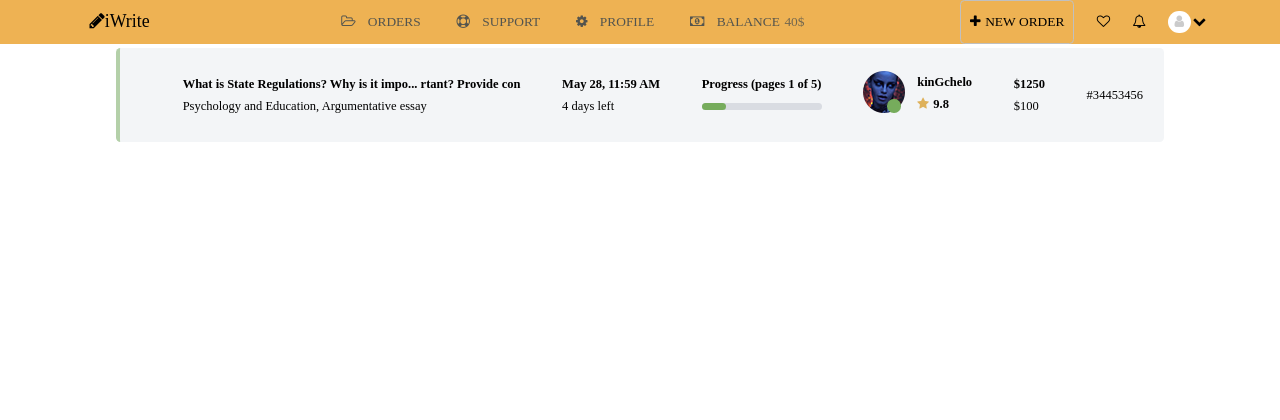
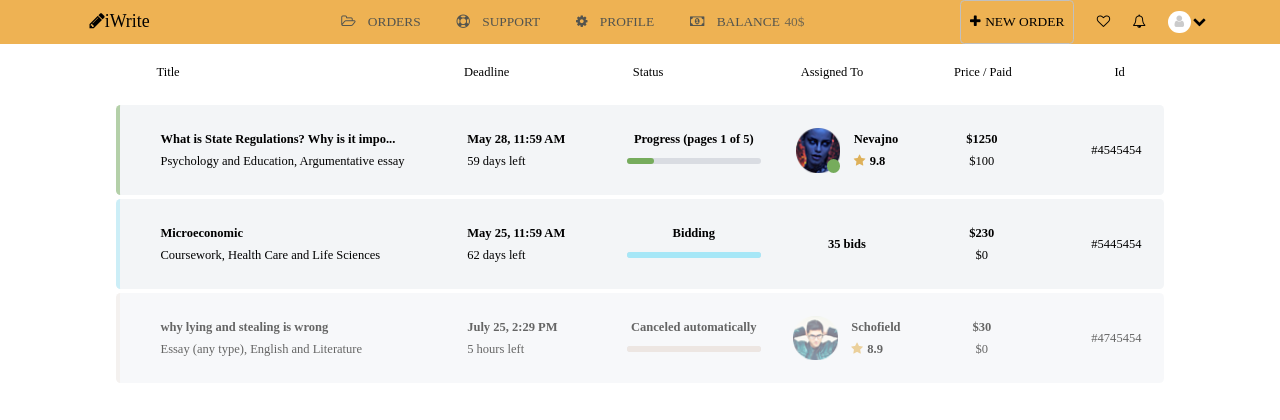
Before and after one commit to boxior/site-orders, a website: page app/index.html in a window 1280 px wide. Drawn offline with nearby package versions, Linux system fonts and the light colour scheme.

Commit message:
added js

```diff
--- /dev/null
+++ b/app/data.json
@@ -0,0 +1,52 @@
+[
+    {
+        "title" : "What is State Regulations? Why is it important? Provide concrete examples. ",
+        "cat" : "Psychology and Education, Argumentative essay",
+        "deadline" : "May 28, 11:59 AM",
+        "status" : "progress",
+        "steps" : "5",
+        "currentStep" : "1",
+        "bids" : "35",
+        "name" : "Nevajno",
+        "rate" : "9.8",
+        "icon" : "img/user_1.png",
+        "log" : "online",
+        "price" : "$1250",
+        "paid" : "$100",
+        "id" : "#4545454"
+    },
+
+    {
+        "title" : "Microeconomic",
+        "cat" : "Coursework, Health Care and Life Sciences",
+        "deadline" : "May 25, 11:59 AM",
+        "status" : "bidding",
+        "steps" : "1",
+        "currentStep" : "1",
+        "bids" : "35",
+        "name" : "",
+        "rate" : "",
+        "icon" : "",
+        "log" : "",
+        "price" : "$230",
+        "paid" : "$0",
+        "id" : "#5445454"
+    },
+
+    {
+        "title" : "why lying and stealing is wrong ",
+        "cat" : "Essay (any type), English and Literature",
+        "deadline" : "July 25, 2:29 PM",
+        "status" : "canceled automatically",
+        "steps" : "1",
+        "currentStep" : "1",
+        "bids" : "35",
+        "name" : "Schofield",
+        "rate" : "8.9",
+        "icon" : "img/user_2.png",
+        "log" : "offline",
+        "price" : "$30",
+        "paid" : "$0",
+        "id" : "#4745454"
+    }
+]
--- a/app/index.html
+++ b/app/index.html
@@ -59,66 +59,66 @@
         </div>
       </header>
 <!-- Header end -->
-    <div class="container">
+<div class="container">
 
-        <div class="order">
+    <div class="content-header">
+      <div>title</div>
+      <div>deadline</div>
+      <div>status</div>
+      <div>assigned to</div>
+      <div>price / paid</div>
+      <div>id</div>
+    </div>
+
+    <div class="content">
+
+        <div class="order" id="order-template" style="display: none;">
            <div class="order__item">
-
-           </div>
-           <div class="order__item">
-             <div class="order__title">What is State Regulations? Why is it impo... rtant? Provide con</div>
-             <div class="order__cat">Psychology and Education, Argumentative essay </div>
+             <div class="order__title"></div>
+             <div class="order__cat"></div>
            </div>
 
            <div class="order__item">
-             <div class="order__deadline">May 28, 11:59 AM</div>
-             <div class="order__status-dedline">4 days left</div>
+             <div class="order__deadline"></div>
+             <div class="order__timeleft"></div>
            </div>
 
            <div class="order__item">
-             <div class="order__steps">Progress (pages 1 of 5)</div>
+             <div class="order__status"></div>
              <div class="order__currentStep">
-               <span class="order__currentStep--1"></span>
-               <span class="order__currentStep--2"></span>
-               <span class="order__currentStep--3"></span>
-               <span class="order__currentStep--4"></span>
-               <span class="order__currentStep--5"></span>
+                <div class="status-bar__inner"></div>
              </div>
            </div>
 
            <div class="order__item">
-           <div class="order__assigned">
-             <div class="order__icon">
-                <img src="img/user_1.png" alt="user">
-                 <span class="order__status"></span>
+             <div class="order__assigned">
+               <div class="order__icon">
+                <span class="order__log" style="display: none"></span>
+               </div>
+              <div class="order__about-user">
+                <div class="order__name"></div>
+                <div class="order__star-rate">
+                  <i class="fa fa-star star" aria-hidden="true"></i>
+                  <div class="order__rate"></div>
+                </div>
+              </div>
              </div>
-
-            <div class="order__about-user">
-              <div class="order__name">kinGchelo</div>
-             <div class="order__rate"><i class="fa fa-star star" aria-hidden="true"></i>9.8</div>
-            </div>
-
-           </div>
            </div>
 
            <div class="order__item">
-             <div class="order__price">$1250</div>
-             <div class="order__paid">$100</div>
+             <div class="order__price"></div>
+             <div class="order__paid"></div>
            </div>
 
            <div class="order__item">
-             <div class="order__id">#34453456</div>
+             <div class="order__id"></div>
            </div>
          </div>
 
-
-
     </div>
-
-    <script src="https://ajax.googleapis.com/ajax/libs/jquery/1.12.4/jquery.min.js"></script>
-    <script src="js/scroll.js"></script>
-    <script src="js/bootstrap.js"></script>
-
+</div>
+    <script src="//ajax.googleapis.com/ajax/libs/jquery/1.9.1/jquery.min.js"></script>
+    <script src="main.js"></script>
 
   </body>
 </html>
--- a/data.json
+++ b/app/js/data.json
@@ -20,7 +20,7 @@
     {
         "title" : "why lying and stealing is wrong ",
         "cat" : "Essay (any type), English and Literature",
-        "deadline" : "Jul 02 at 14:29 PM",
+        "deadline" : "Jul 02 at 2:29 PM",
         "status" : "Canceled automatically",
         "steps" : "1",
         "currentStep" : "1",
--- /dev/null
+++ b/app/js/main.js
@@ -0,0 +1,63 @@
+$(function () {
+  app.init();
+});
+
+var app = {
+  orders: [],
+  fields: ['title', 'category', 'deadline', 'status'],
+  templateId: '#order-template',
+  url: 'data.json',
+  init: getOrders,
+}
+
+function getOrders() {
+  $.getJSON(this.url, function (data) {
+    app.orders = data.slice();
+    parseOrders();
+  });
+}
+
+console.log(this.url);
+
+function parseOrders() {
+  app.orders.forEach(function(element){
+    buildOrder(element);
+  });
+}
+
+function buildOrder(element) {
+  var order = $(app.templateId)
+      .clone()
+      .removeAttr('id')
+      .css('display', 'block')
+      .addClass('order--status_' + element.status);
+  var statusBarWidth = element.currentStep / element.steps * 100 + '%';
+
+  app.fields.forEach(function(field){
+    order.find('.order__' + field).html(element[field]);
+  });
+
+  order.find('.order__timeleft').html(getTimeLeft(element.deadline));
+
+  // build status-bar
+  order.find('.status-bar__inner').css({'width': statusBarWidth})
+
+  order.appendTo('.tasksbody');
+}
+
+function getTimeLeft(deadline) {
+  var currentDate = new Date();
+  var deadlineDate = new Date(deadline + ' ' + currentDate.getFullYear());
+  var diffDate = (deadlineDate - currentDate) / (24 * 3600 * 1000);
+  var diffResult = '';
+
+  // console.log(deadlineDate);
+
+  if (diffDate > 1) {
+    diffResult = Math.floor(diffDate) + ' days';
+  } else {
+    diffResult = Math.floor(diffDate* 24)  + ' hours'
+  }
+
+  return diffResult + ' left';
+}
--- /dev/null
+++ b/app/main.js
@@ -0,0 +1,77 @@
+'use strict';
+
+$(function () {
+  app.init();
+});
+
+var app = {
+  orders: [],
+  fields: ['title', 'cat', 'deadline', 'status', 'name', 'id', 'paid', 'price', 'rate', 'bids'],
+  templateId: '#order-template',
+  url: 'data.json',
+  init: getOrders,
+}
+
+function getOrders() {
+  $.getJSON(this.url, function (data) {
+    app.orders = data.slice();
+    parseOrders();
+  });
+}
+
+function parseOrders() {
+  app.orders.forEach(function(e){
+    buildOrder(e);
+  });
+}
+
+function buildOrder(e) {
+  var order = $(app.templateId)
+      .clone()
+      .removeAttr('id')
+      .css('display', 'flex')
+      .addClass('order__' + e.status);
+console.log(order);
+
+  var statusBarWidth = e.currentStep / e.steps * 100 + '%';
+
+  app.fields.forEach(function(field){
+    order.find('.order__' + field).html(e[field]);
+  });
+
+  if(e.title.length > 41) {
+    order.find('.order__title').html(e.title.slice(0,41) + '...');
+  }
+
+  if(e.status === 'progress') {
+    order.find('.order__status').html(e.status + " (pages " + e.currentStep + " of " + e.steps + ")");
+    order.find('.order__log').css('display', 'block');
+  }
+
+  if(e.status === 'bidding') {
+    order.find('.order__assigned').html(e.bids + ' bids');
+  } else {
+    order.find('.order__icon').css({"background-image" : "url('" + e.icon + "')"});
+  }
+
+  order.find('.order__timeleft').html(getTimeLeft(e.deadline));
+
+  order.find('.status-bar__inner').css({'width': statusBarWidth})
+
+  order.appendTo('.content');
+}
+
+function getTimeLeft(deadline) {
+  var currentDate = new Date();
+  var deadlineDate = new Date(deadline + ' ' + currentDate.getFullYear());
+  var diffDate = (deadlineDate - currentDate) / (24 * 3600 * 1000);
+  var diffResult = '';
+
+  if (Math.abs(diffDate) > 1) {
+    diffResult = Math.abs(Math.floor(diffDate)) + ' days';
+  } else {
+    diffResult = Math.abs(Math.floor(diffDate * 24))  + ' hours'
+  }
+
+  return diffResult + ' left';
+}
--- a/app/sass/_media.sass
+++ b/app/sass/_media.sass
@@ -1,3 +1,3 @@
-@media only screen and (min-width: 768px)
+@media only screen and (min-width: 300px)
 	html
 		font-size: 0.6987vw
--- a/app/sass/style.sass
+++ b/app/sass/style.sass
@@ -3,6 +3,8 @@
 @import "libs"
 
 *
+	margin: 0
+	padding: 0
 	box-sizing: border-box
 
 html, body
@@ -12,7 +14,7 @@ html, body
 html
 	font-size: 10px
 	line-height: 1
-	min-width: 300px
+	min-width: 768px
 
 p, a, .link
 	font-size: 1rem
@@ -33,10 +35,38 @@ h6
 h1, h2, h3, h4, h6
 	text-transform: uppercase
 	font-weight: bold
-
 .container
 	margin: 0 10rem
 	padding: 0 3rem
+
+.content-header
+	padding: 2.5rem 2.5rem 2.5rem 4.5rem
+	display: block
+	font-size: 1.4rem
+	text-transform: capitalize
+	div
+		display: inline-block
+		&:first-child
+			width: 30%
+		&:nth-child(2)
+			padding-left: 1rem
+			width: 15%
+		&:nth-child(3)
+			margin-left: 3rem
+			margin-right: 13rem
+		&:nth-child(4)
+			padding-left: 2rem
+			width: 15%
+		&:nth-child(5)
+			text-align: center
+			width: 10%
+		&:nth-child(6)
+			padding-right: 1rem
+			width: 10%
+			text-align: right
+
+
+.content
 
 
 header
@@ -129,87 +159,112 @@ header
 
 .order
 	display: flex
-	justify-content: space-around
+	justify-content: space-between
 	align-items: center
 	margin: .5rem 0
-	padding: 2.5rem 0
+	padding: 2.5rem 2.5rem 2.5rem 4.5rem
 	border-radius: .5rem
 	border-left: .5rem solid #b4d0a9
 	background: #f3f5f7
 	font-size: 1.4rem
 	line-height: 2.5rem
 
+
 	&__item
+		&:first-child
+			width: 30%
+		&:nth-child(2)
+			width: 15%
+		&:nth-child(3)
+			// width: 15%
+		&:nth-child(4)
+			text-align: center
+			width: 15%
+		&:nth-child(5)
+			text-align: center
+			width: 10%
+		&:nth-child(6)
+			width: 10%
+			text-align: right
 		div:first-child
 			font-weight: bold
 
 	&__title
 
-	&__cat
+	&__category
 
 	&__deadline
 
-	&__status
-		display: inline-block
+	&__log
+		position: absolute
 		width: 1.5rem
 		height: 1.5rem
 		background: #76ac5c
 		border-radius: 50%
-		margin-left: -2rem
-		// outline: .5rem
-		// outline-color: white
+		bottom: 0
+		right: 0
 
 	&__name
 
-	&__rate
+	&__star-rate
+		display: flex
 		.star
+			line-height: 2.5rem
 			color: #deb15a
 			margin-right: .5rem
 
-	&__steps
+	&__status
+		text-align: center
+		&:first-letter
+			text-transform: uppercase
 
 	&__currentStep
+		width: 15rem
 		height: .7rem
 		margin: (2.5rem-0.7rem)/2 0
 		background: #d9dce2
 		border-radius: 30rem
 
-		&--1
-			display: inline-block
-			float: left
-			width: 20%
-			height: 100%
-			background: #76ac5c
-			border-radius: 30rem
-		&--2
-			@extend .order__currentStep--1
-			width: 40%
-			display: none
-		&--3
-			@extend .order__currentStep--2
-			width: 60%
-		&--4
-			@extend .order__currentStep--2
-			width: 80%
-		&--5
-			@extend .order__currentStep--2
-			width: 100%
-
 	&__assigned
 		display: flex
+		justify-content: center
 
 	&__icon
+		position: relative
+		width: 5rem
+		height: 5rem
 		margin-right: 1.5rem
+		background-size: cover
 
 	&__about-user
-		// display: flex
-		// flex-direction: column
 
 	&__id
 		font-weight: normal!important
 
+	&__bids
+		margin-left: 5rem
+
+	&__progress
+		border-left-color: #b4d0a9
+		.status-bar__inner
+			height: 100%
+			border-radius: 30rem
+			background: #76ac5c
 
 
+	&__canceled.automatically
+		opacity: 0.6
+		border-left-color: #ede8e5
+		.status-bar__inner
+			height: 100%
+			border-radius: 30rem
+			background: #e2d6cf
 
+	&__bidding
+		border-left-color: #cceef7
+		.status-bar__inner
+			height: 100%
+			border-radius: 30rem
+			background: #a6e7f7
 
 @import "media"
--- a/gulpfile.js
+++ b/gulpfile.js
@@ -55,7 +55,12 @@ gulp.task('img', function() {
   .pipe(gulp.dest('docs/img'));
 });
 
+gulp.task('bs-reload', function () {
+  browserSync.reload();
+});
+
 gulp.task('watch', ['browser-sync'], function() {
+  gulp.watch('app/*.js', ['bs-reload']);
   gulp.watch('app/sass/**/*.sass', ['sass']);
   gulp.watch('app/*.html', browserSync.reload);
 });
```
Also changed, not shown: package.json (+7 -7 lines), app/css/style.css, app/img/user_2.png (added).
